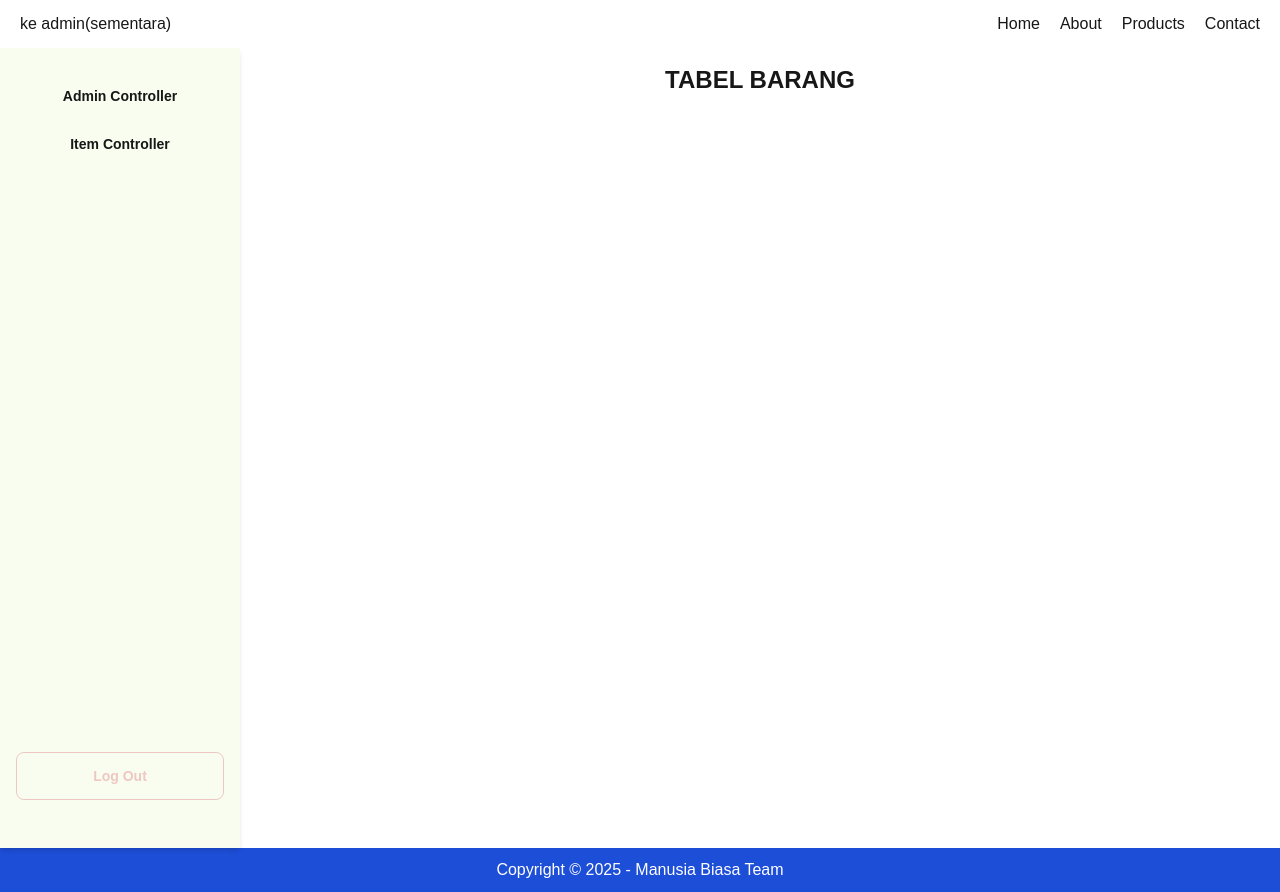
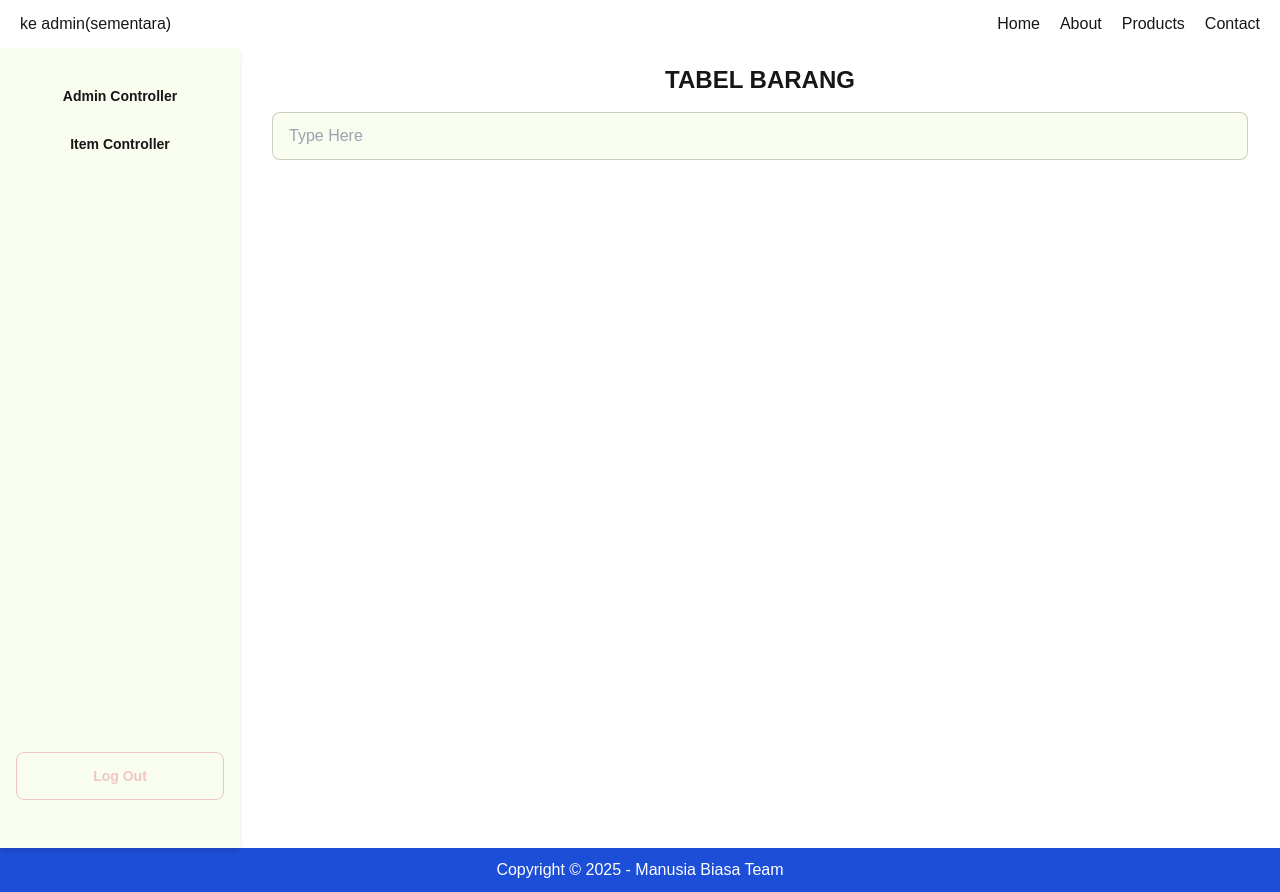
Before and after one commit to Deoca27/manusia-biasa, a Next.js app: page /admin/item_controller in a window 1280 px wide. Built offline with nearby package versions, Linux system fonts and the light colour scheme.

Commit message:
jhoshe: menambahkan DaisyUI Text Input

```diff
--- a/app/admin/admin_controller/page.tsx
+++ b/app/admin/admin_controller/page.tsx
@@ -32,15 +32,15 @@ export default function AdminPage() {
 
   return (
     <>
-    <div className="text-center pb-4 font-extrabold text-2xl">TABEL ADMIN</div>
+      <div className="text-center pb-4 font-extrabold text-2xl">TABEL ADMIN</div>
       <div className="grid grid-cols-10 gap-4 items-center pb-2">
         <div className=" col-start-1 col-end-4"><input type="text" placeholder="Search" className="input input-bordered w-full "
           onChange={(e) => {
           }} /></div>
 
         <Link href={"/admin/admin_controller/add"} className="btn col-end-12">
-        <FontAwesomeIcon icon={faPlus}/>
-        Tambah
+          <FontAwesomeIcon icon={faPlus} />
+          Tambah
         </Link>
 
       </div>
--- a/app/admin/item_controller/page.tsx
+++ b/app/admin/item_controller/page.tsx
@@ -4,6 +4,9 @@ export default function BarangPage() {
   return (
     <>
     <div className="text-center pb-4 font-extrabold text-2xl">TABEL BARANG</div>
+    <div className=""><input type="text" placeholder="Type Here" className="input input-bordered w-full "
+          onChange={(e) => {
+          }} /></div>
     </>
   );
 }
```
